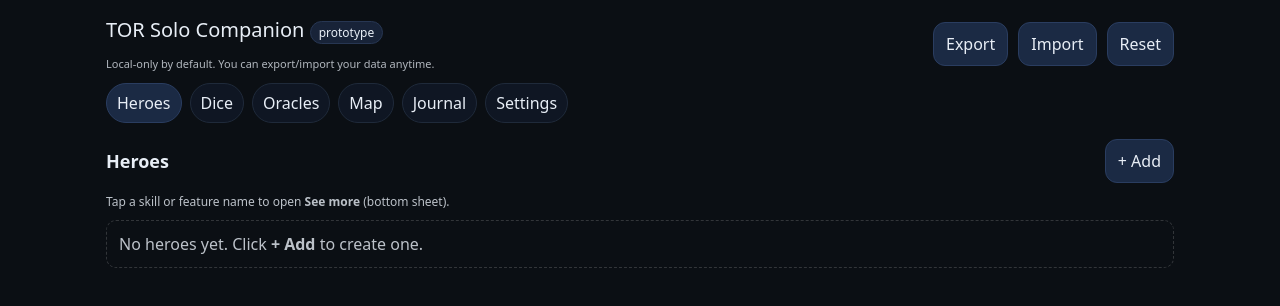
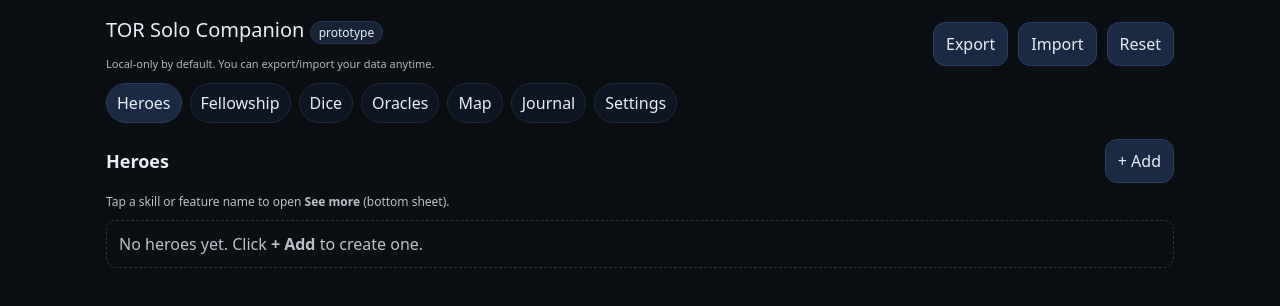
Before and after one commit to Guilbo11/tor-solo-companion, a React (Vite) app: page / in a window 1280 px wide. Shown: the top 306 px of the page. Built offline with nearby package versions, Linux system fonts and the light colour scheme.

Commit message:
Fix fellowship tab and state persistence

```diff
--- a/src/core/storage.ts
+++ b/src/core/storage.ts
@@ -112,7 +112,7 @@ export function loadState(): StoredState {
   if (!raw) return defaultState();
   try {
     const parsed = JSON.parse(raw) as StoredState;
-    if (parsed?.version !== 1) return defaultState();
+    if (parsed?.version !== 3) return defaultState();
 
     // Ensure defaults exist even if older saved state is missing new fields
     return ensureDefaults(parsed);
@@ -165,7 +165,7 @@ export function exportState(state: StoredState): string {
 
 export function importState(json: string): StoredState {
   const parsed = JSON.parse(json) as StoredState;
-  if (!parsed || parsed.version !== 1) throw new Error('Unsupported file format.');
+  if (!parsed || parsed.version !== 3) throw new Error('Unsupported file format.');
   return ensureDefaults(parsed);
 }
 
--- a/src/ui/App.tsx
+++ b/src/ui/App.tsx
@@ -6,6 +6,7 @@ import MapPanel from './MapPanel';
 import OraclesPanel from './OraclesPanel';
 import SettingsPanel from './SettingsPanel';
 import HeroesPanel from './HeroesPanel';
+import FellowshipPanel from './FellowshipPanel';
 
 type Tab = 'Heroes'|'Fellowship'|'Dice'|'Oracles'|'Map'|'Journal'|'Settings';
 
@@ -13,11 +14,14 @@ export default function App() {
   const [state, setState] = useState<StoredState>(() => loadState());
   const [tab, setTab] = useState<Tab>('Heroes');
 
-  const tabs: Tab[] = ['Heroes','Dice','Oracles','Map','Journal','Settings'];
+  const tabs: Tab[] = ['Heroes','Fellowship','Dice','Oracles','Map','Journal','Settings'];
 
-  const set = (next: StoredState) => {
-    setState(next);
-    saveState(next);
+  const set: React.Dispatch<React.SetStateAction<StoredState>> = (next) => {
+    setState((prev) => {
+      const nextState = typeof next === 'function' ? (next as (s: StoredState) => StoredState)(prev) : next;
+      saveState(nextState);
+      return nextState;
+    });
   };
 
   const header = useMemo(() => {
@@ -64,13 +68,13 @@ export default function App() {
         ))}
       </div>
 
-      {tab === 'Heroes' && <HeroesPanel state={state} setState={setState} />}
-      {tab === 'Fellowship' && <FellowshipPanel state={state} setState={setState} />}
+      {tab === 'Heroes' && <HeroesPanel state={state} setState={set} />}
+      {tab === 'Fellowship' && <FellowshipPanel state={state} setState={set} />}
       {tab === 'Dice' && <DicePanel />}
-      {tab === 'Oracles' && <OraclesPanel state={state} setState={setState} />}
-      {tab === 'Map' && <MapPanel state={state} setState={setState} />}
-      {tab === 'Journal' && <JournalPanel state={state} setState={setState} />}
-      {tab === 'Settings' && <SettingsPanel state={state} setState={setState} />}
+      {tab === 'Oracles' && <OraclesPanel state={state} setState={set} />}
+      {tab === 'Map' && <MapPanel state={state} setState={set} />}
+      {tab === 'Journal' && <JournalPanel state={state} setState={set} />}
+      {tab === 'Settings' && <SettingsPanel state={state} setState={set} />}
     </div>
   );
 }
```
